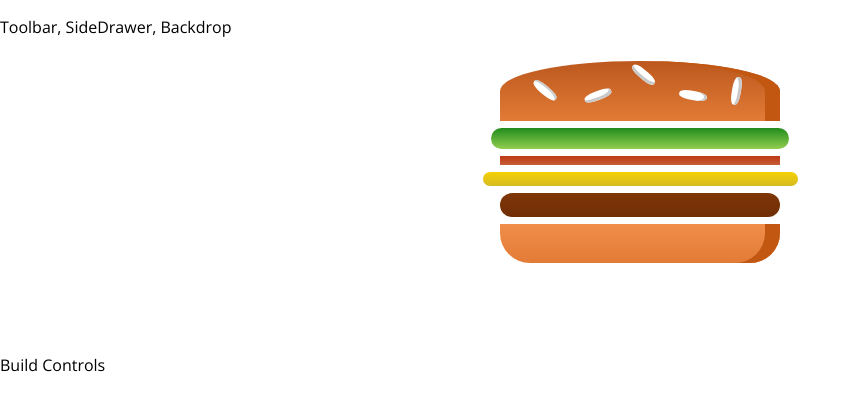
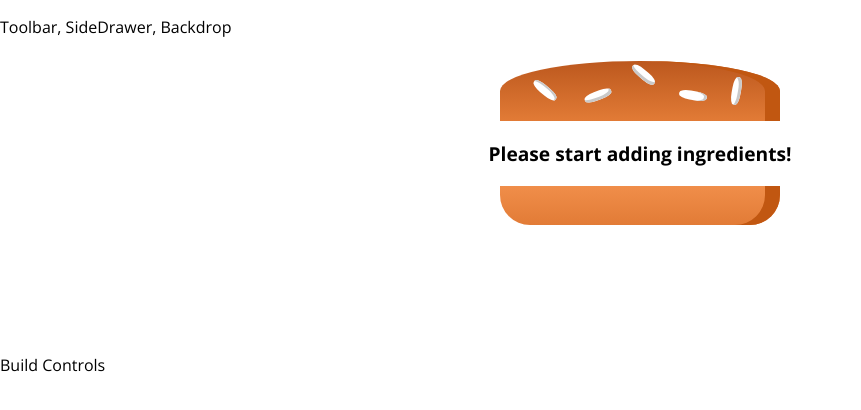
Before and after one commit to EditaPoc/burger-builder2, a React app: page / in a window 1280 px wide. Shown: the top 410 px of the page, without its empty margins (0-861 px from the left). Built offline with nearby package versions, Linux system fonts and the light colour scheme.

Commit message:
nice burger done

```diff
--- a/src/components/Burger/Burger.tsx
+++ b/src/components/Burger/Burger.tsx
@@ -17,15 +17,22 @@
   }
 
 const burger = (props: Props) => {
-    //let ingredients: JSX.Element;
-
+    let transformedIngredients: JSX.Element[]| JSX.Element = Object.keys(props.ingredients)
+      .map(igKey => {
+        return [...Array(props.ingredients[igKey])].map((_,i) => {
+          return <BurgerIngredient key={igKey + i} type={igKey} />;
+        });
+      })
+      .reduce((arr, el) => {
+        return arr.concat(el)
+      }, []);
+    if(transformedIngredients.length === 0){
+      transformedIngredients = <p>Please start adding ingredients!</p>
+    }
     return (
         <div className="Burger">
             <BurgerIngredient type="bread-top" />
-            <BurgerIngredient type="salad" />
-            <BurgerIngredient type="bacon" />
-            <BurgerIngredient type="cheese" />
-            <BurgerIngredient type="meat" />
+            {transformedIngredients}
             <BurgerIngredient type="bread-bottom" />
         </div>
     );
--- a/src/containers/BurgerBuilder/BurgerBuilder.tsx
+++ b/src/containers/BurgerBuilder/BurgerBuilder.tsx
@@ -12,16 +12,16 @@
 class BurgerBuilder extends Component {
     state = {
         ingredients: {
-            salad: 1,
-            bacon: 1,
-            cheese: 1,
-            meat: 1
+            salad: 0,
+            bacon: 0,
+            cheese: 0,
+            meat: 0
         }
     }
     render () {
         return (
             <Aux>
-                <Burger  />
+                <Burger ingredients={this.state.ingredients} />
                 <div>Build Controls</div>
             </Aux>
         );
```
